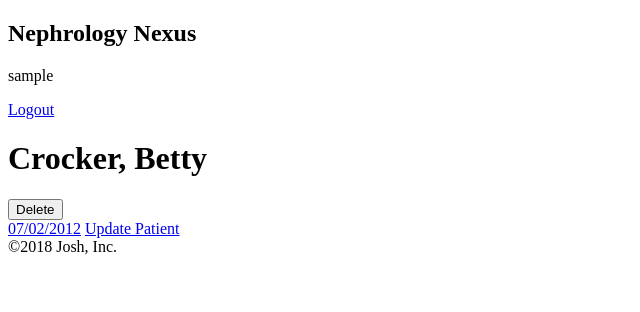
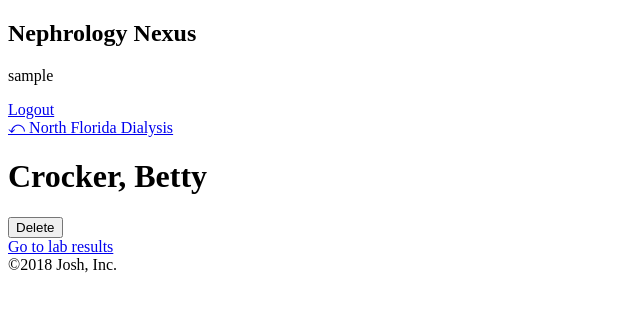
Before and after one commit to JoshingYou1/nephrology-nexus, a Node server app: page /clinics/600000000000000000000006/patients/show/600000000000000000000002 in a window 1280 px wide. Shown: the top 312 px of the page, without its empty margins (0-640 px from the left). Run offline with Node 20, Linux system fonts and the light colour scheme; the visitor is signed in with stand-in values (Sample User, id 1); data comes from the database, SQL or seed files in the repository; some libraries are stand-ins or nearby versions.

```diff
--- a/controllers/labResultsController.js
+++ b/controllers/labResultsController.js
@@ -12,8 +12,8 @@ const {isAuthenticated} = require('../strategies/auth');
 router.get('/', isAuthenticated, (req, res) => {
     LabResults
         .find()
-        .then(labResults => {
-            res.render('lab-results/index', {results: labResults, patientId: req.patientId, clinicId: req.clinicId});
+        .then(results => {
+            res.render('lab-results/index', {results: results, patientId: req.patientId, clinicId: req.clinicId});
         })
         .catch(err => {
             console.log(err);
--- a/public/style.css
+++ b/public/style.css
@@ -0,0 +1,5 @@
+.login-container {
+    display: grid;
+    grid-template-columns: repeat(4, 1fr);
+    grid-template-rows: repeat(4, 75px)
+}
--- a/services/lab-results.js
+++ b/services/lab-results.js
@@ -6,5 +6,5 @@ mongoose.Promise = global.Promise;
 const {LabResults} = require('../models/lab-results');
 
 function getAllLabResultsByPatientChronologically() {
-    return LabResults.find({clinic: clinicId}).sort({'name.lastName': 1});
+    return LabResults.find({patient: patientId}).sort({'name.lastName': 1});
 }
--- a/views/clinics/show.ejs
+++ b/views/clinics/show.ejs
@@ -4,6 +4,7 @@
     <body>
         <%- include ../layouts/header.ejs %>
         <main>
+            <nav><a href="/clinics">Back to clinics</a></nav>
             <h1><%= clinic.name %></h1>
             <% if (typeof successMessage != 'undefined' && successMessage) { %>
                 <h2><%= successMessage %></h2>
@@ -12,12 +13,13 @@
                 <button class="clinic-delete-button">Delete</button>
                 <input type="hidden" name="_method" value="DELETE">
             </form>
-            <% clinic.patients.forEach(patient => { %>
+            <a href="/clinics/<%= clinic._id %>/patients">Go to patients</a>
+            <!-- <% clinic.patients.forEach(patient => { %>
                 <ol>
                     <a href="/clinics/<%= clinic.id %>/patients/show/<%= patient.id %>">
                             <%= patient.name.lastName %> <%= patient.name.firstName %></a>
                 </ol>
-            <% }); %>
+            <% }); %> -->
             <a href="/clinics/update/<%= clinic.id %>">Update Clinic</a>
         </main>
         <%- include ../layouts/footer.ejs %>
--- a/views/lab-results/index.ejs
+++ b/views/lab-results/index.ejs
@@ -7,8 +7,8 @@
             <h1>Lab Results</h1>
             <ul>
                 <% results.forEach(result => { %>
-                <ol><a href="/clinics/<%= result.patient.clinic._id %>/patients/<%= result.patient.id %>/lab-results/show/<%= result.id %>"><%= result.date %></a>
-                    <a href="/clinics/<%= result.patient.clinic._id %>/patients/<%= result.patient.id %>/lab-results/update/<%= result.id %>">update</a></ol>
+                <ol><a href="/clinics/<%= clinicId %>/patients/<%= patientId %>/lab-results/show/<%= result.id %>"><%= result.formatDate %></a>
+                    <a href="/clinics/<%= clinicId %>/patients/<%= patientId %>/lab-results/update/<%= result.id %>">update</a></ol>
                 <% }); %>
             </ul>
         </main>
--- a/views/lab-results/show.ejs
+++ b/views/lab-results/show.ejs
@@ -4,6 +4,7 @@
     <body>
         <%- include ../layouts/header.ejs %>
         <main>
+            <nav><a href="/clinics/<%= clinicId %>/patients/show/<%= patientId %>">&#x293A <%= result.patient.patientName %></a></nav>
             <h1><%= result.formatDate %></h1>
             <% if (successMessage != 'undefined' && successMessage) { %>
                 <h2><%= successMessage %></h2>
--- a/views/patients/show.ejs
+++ b/views/patients/show.ejs
@@ -4,6 +4,7 @@
     <body>
         <%- include ../layouts/header.ejs %>
         <main>
+            <nav><a href="/clinics/show/<%= clinicId %>">&#x293A <%= patient.clinic.name %></a></nav>
             <h1><%= patient.patientName %></h1>
             <% if (successMessage != 'undefined' && successMessage) { %>
                 <h2><%= successMessage %></h2>
@@ -12,10 +13,11 @@
                 <button class="patient-delete-button">Delete</button>
                 <input type="hidden" name="_method" value="DELETE">
             </form>
-            <% patient.labResults.forEach(result => { %>
+            <a href="/clinics/<%= clinicId %>/patients/<%= patient._id %>/lab-results">Go to lab results</a>
+            <!-- <% patient.labResults.forEach(result => { %>
                 <a href="/clinics/<%= clinicId %>/patients/<%= patient._id %>/lab-results/show/<%= result.id %>"><%= result.formatDate %></a>
             <% }); %>
-            <a href="/clinics/<%= clinicId %>/patients/update/<%= patient.id %>">Update Patient</a>
+            <a href="/clinics/<%= clinicId %>/patients/update/<%= patient.id %>">Update Patient</a> -->
         </main>
         <%- include ../layouts/footer.ejs %>
         <%- include ../layouts/scripts.ejs %>
--- a/views/users/login.ejs
+++ b/views/users/login.ejs
@@ -4,6 +4,7 @@
     <body>
         <%- include ../layouts/header.ejs %>
         <main>
+            <div class="login-container">
                 <h1>Login</h1>
                 <% if (typeof message != 'undefined' && message) { %>
                     <h2><%= message %></h2>
@@ -19,6 +20,7 @@
                     <button class="login-submit-button" type="submit">Login</button>
                 </form>
                 <p>Need an account? <a href="/users/register">Register here</a></p>
+            </div>
         </main>
         <%- include ../layouts/footer.ejs %>
     </body>
```
Lines whose indentation alone changed are shown as unchanged.
